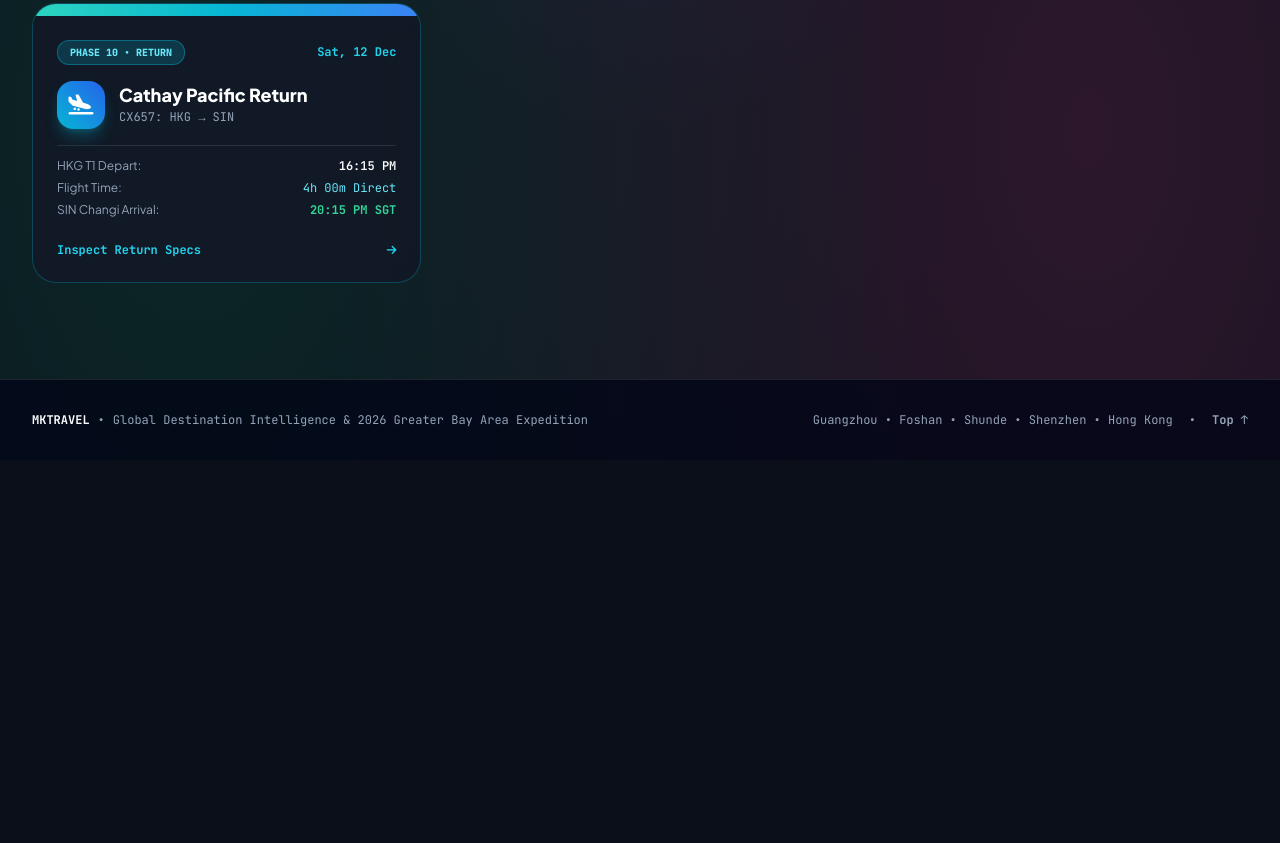
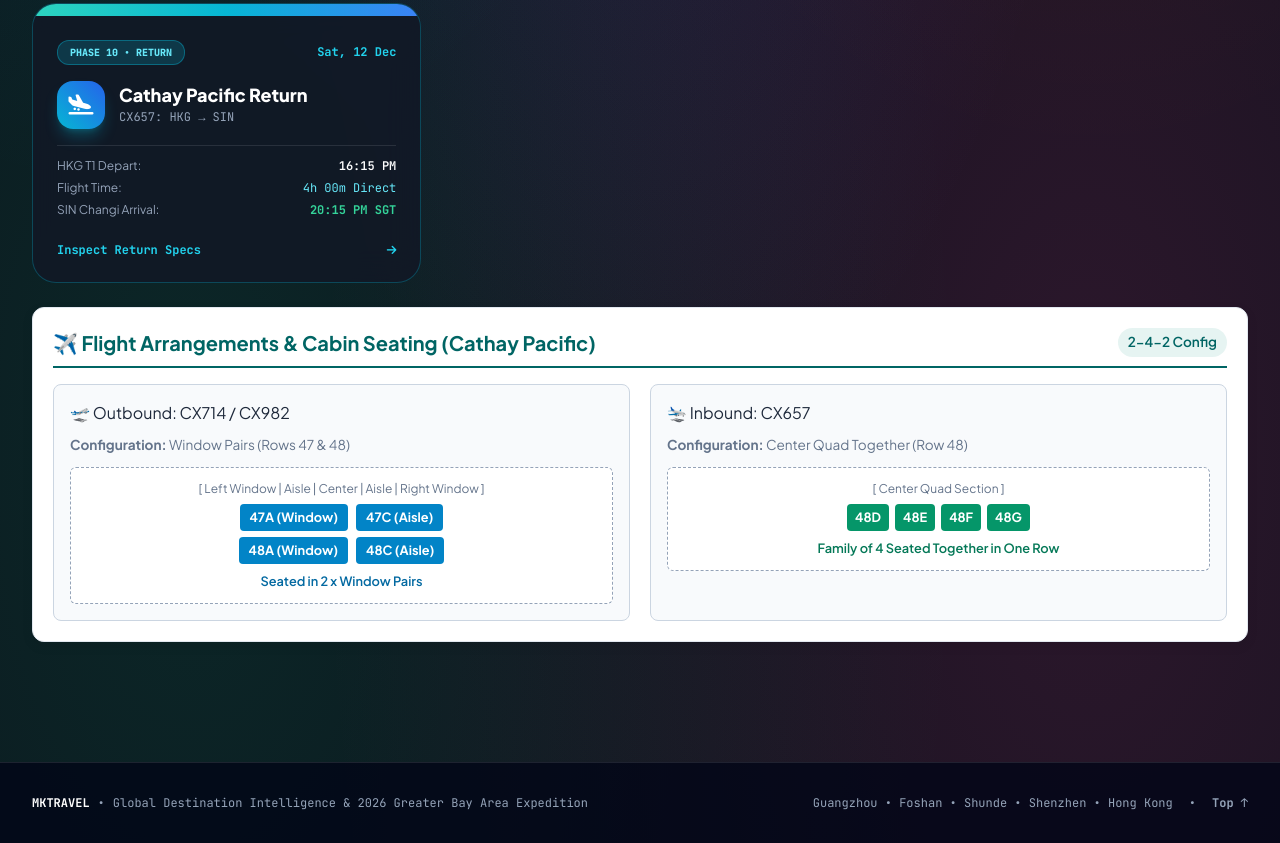
Before and after one commit to plusactive101-dot/spectravel, a plain HTML site: page index.html in a window 1280 px wide. Shown: the part 1748-2591 px from the top of the page. Before the commit the page ends 2208 px from the top, so only its background shows below. Drawn offline with nearby package versions, Linux system fonts and the light colour scheme.

Commit message:
feat(flowchart): add flight details and cabin seating arrangements (CX714/CX982/CX657)

```diff
--- a/index.html
+++ b/index.html
@@ -1921,7 +1921,57 @@
 
     </section>
 
-  </main>
+
+<!-- Flight Details & Cabin Seating Arrangements Card -->
+<div class="flight-seating-container" style="margin: 24px 0; padding: 20px; background: #ffffff; border-radius: 12px; box-shadow: 0 4px 12px rgba(0,0,0,0.08); border: 1px solid #e2e8f0;">
+  <div style="display: flex; align-items: center; justify-content: space-between; margin-bottom: 16px; border-bottom: 2px solid #006564; padding-bottom: 8px;">
+    <h3 style="margin: 0; color: #006564; font-size: 1.25rem; font-weight: 700;">✈️ Flight Arrangements & Cabin Seating (Cathay Pacific)</h3>
+    <span style="background: #e6f4f2; color: #006564; padding: 4px 10px; border-radius: 20px; font-size: 0.85rem; font-weight: 600;">2-4-2 Config</span>
+  </div>
+
+  <div style="display: grid; grid-template-columns: repeat(auto-fit, minmax(300px, 1fr)); gap: 20px;">
+    <!-- Outbound Flights Card -->
+    <div style="background: #f8fafc; border: 1px solid #cbd5e1; border-radius: 8px; padding: 16px;">
+      <h4 style="margin: 0 0 10px 0; color: #1e293b; font-size: 1rem;">🛫 Outbound: CX714 / CX982</h4>
+      <p style="margin: 4px 0; font-size: 0.85rem; color: #64748b;"><strong>Configuration:</strong> Window Pairs (Rows 47 & 48)</p>
+
+      <!-- Visual Seat Graphic -->
+      <div style="margin-top: 12px; background: #ffffff; border: 1px dashed #94a3b8; border-radius: 6px; padding: 12px; text-align: center;">
+        <div style="font-size: 0.75rem; color: #64748b; margin-bottom: 6px;">[ Left Window | Aisle | Center | Aisle | Right Window ]</div>
+        <div style="display: flex; justify-content: center; gap: 8px; margin-bottom: 6px;">
+          <span style="background: #0284c7; color: #fff; padding: 4px 10px; border-radius: 4px; font-size: 0.8rem; font-weight: bold;">47A (Window)</span>
+          <span style="background: #0284c7; color: #fff; padding: 4px 10px; border-radius: 4px; font-size: 0.8rem; font-weight: bold;">47C (Aisle)</span>
+        </div>
+        <div style="display: flex; justify-content: center; gap: 8px;">
+          <span style="background: #0284c7; color: #fff; padding: 4px 10px; border-radius: 4px; font-size: 0.8rem; font-weight: bold;">48A (Window)</span>
+          <span style="background: #0284c7; color: #fff; padding: 4px 10px; border-radius: 4px; font-size: 0.8rem; font-weight: bold;">48C (Aisle)</span>
+        </div>
+        <p style="margin: 8px 0 0 0; font-size: 0.8rem; color: #0369a1; font-weight: 600;">Seated in 2 x Window Pairs</p>
+      </div>
+    </div>
+
+    <!-- Inbound Flight Card -->
+    <div style="background: #f8fafc; border: 1px solid #cbd5e1; border-radius: 8px; padding: 16px;">
+      <h4 style="margin: 0 0 10px 0; color: #1e293b; font-size: 1rem;">🛬 Inbound: CX657</h4>
+      <p style="margin: 4px 0; font-size: 0.85rem; color: #64748b;"><strong>Configuration:</strong> Center Quad Together (Row 48)</p>
+
+      <!-- Visual Seat Graphic -->
+      <div style="margin-top: 12px; background: #ffffff; border: 1px dashed #94a3b8; border-radius: 6px; padding: 12px; text-align: center;">
+        <div style="font-size: 0.75rem; color: #64748b; margin-bottom: 6px;">[ Center Quad Section ]</div>
+        <div style="display: flex; justify-content: center; gap: 6px;">
+          <span style="background: #059669; color: #fff; padding: 4px 8px; border-radius: 4px; font-size: 0.8rem; font-weight: bold;">48D</span>
+          <span style="background: #059669; color: #fff; padding: 4px 8px; border-radius: 4px; font-size: 0.8rem; font-weight: bold;">48E</span>
+          <span style="background: #059669; color: #fff; padding: 4px 8px; border-radius: 4px; font-size: 0.8rem; font-weight: bold;">48F</span>
+          <span style="background: #059669; color: #fff; padding: 4px 8px; border-radius: 4px; font-size: 0.8rem; font-weight: bold;">48G</span>
+        </div>
+        <p style="margin: 8px 0 0 0; font-size: 0.8rem; color: #047857; font-weight: 600;">Family of 4 Seated Together in One Row</p>
+      </div>
+    </div>
+  </div>
+</div>
+<!-- End Flight Details Card -->
+
+</main>
 
   <!-- ========================================== -->
   <!-- MODAL 1: SLIDE-OUT NODE INSPECTOR DRAWER   -->
```
